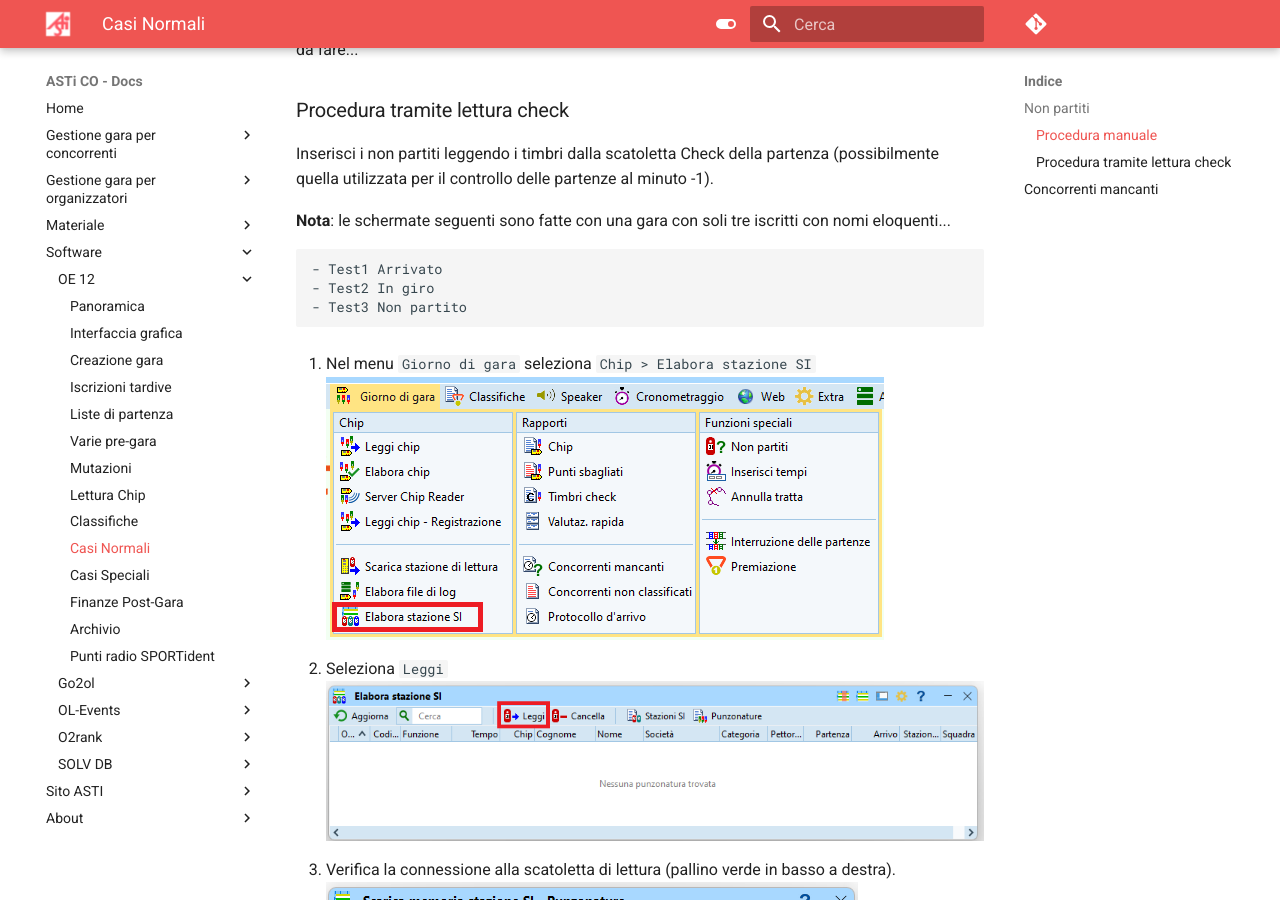
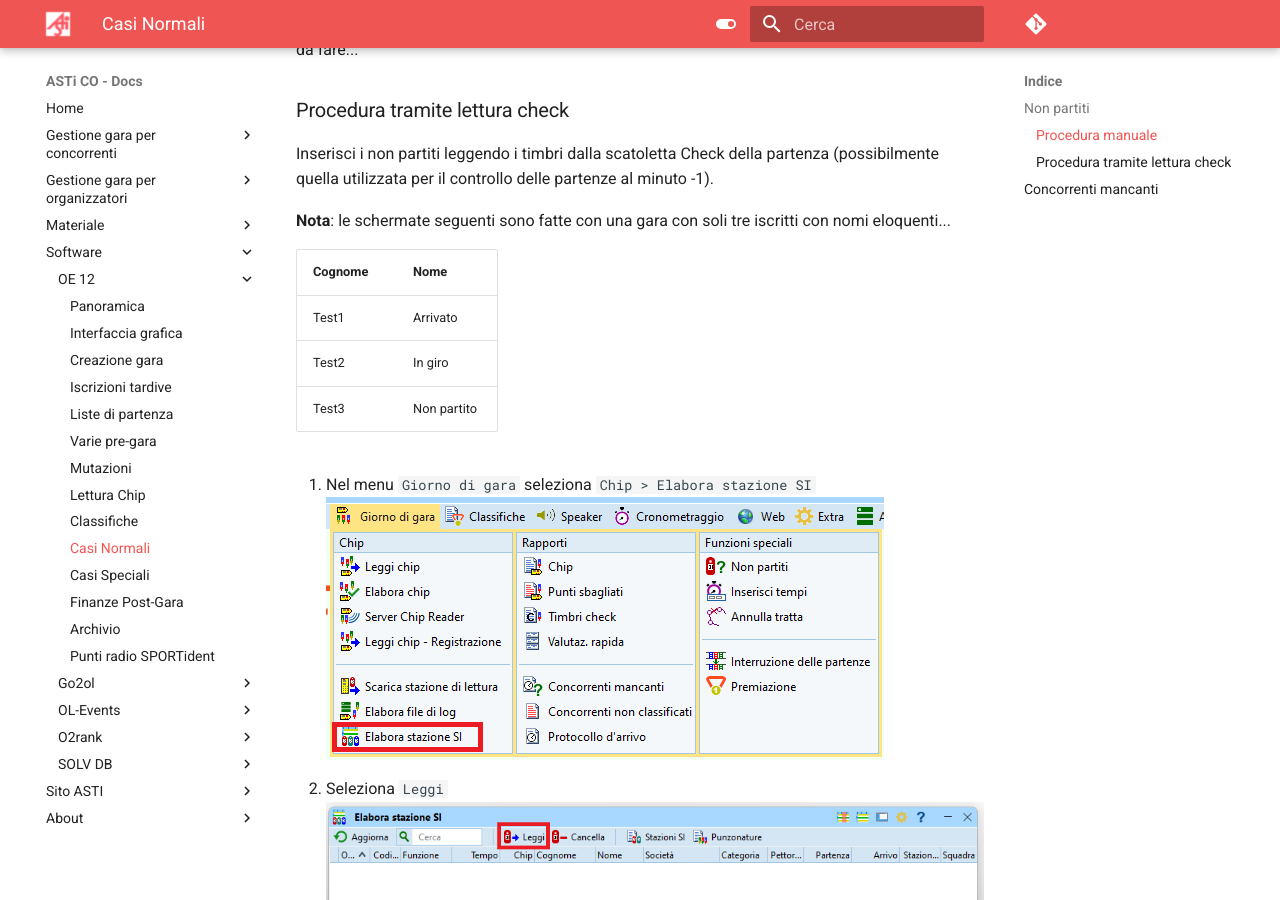
Before and after one commit to asti-co/doc, an MkDocs documentation site: the page built from docs/software/oe12/casi_normali.md, in a window 1280 px wide and 900 px high, scrolled down 458 px. Built offline with MkDocs 1.6.1 and Material for MkDocs 9.7.7, drawn with Linux system fonts in a browser that asks for light colours; comment, search, counter and statistics services are not loaded.

Commit message:
formattazione

```diff
--- a/docs/software/oe12/casi_normali.md
+++ b/docs/software/oe12/casi_normali.md
@@ -20,9 +20,11 @@ quella utilizzata per il controllo delle partenze al minuto -1).
 
 **Nota**: le schermate seguenti sono fatte con una gara con soli tre iscritti con nomi eloquenti...
 
-    - Test1 Arrivato
-    - Test2 In giro
-    - Test3 Non partito
+| Cognome | Nome        |
+| ------- | ----------- |
+| Test1   | Arrivato    |
+| Test2   | In giro     |
+| Test3   | Non partito |
 
 1. Nel menu `Giorno di gara` seleziona `Chip > Elabora stazione SI`
 ![Menu elabora stazione SI](inc/giorno_menu_elabora_stazioni_si.png)
```
Also changed, not shown: docs/software/oe12/mutazioni_giorno_gara.md (line endings or trailing spaces).
